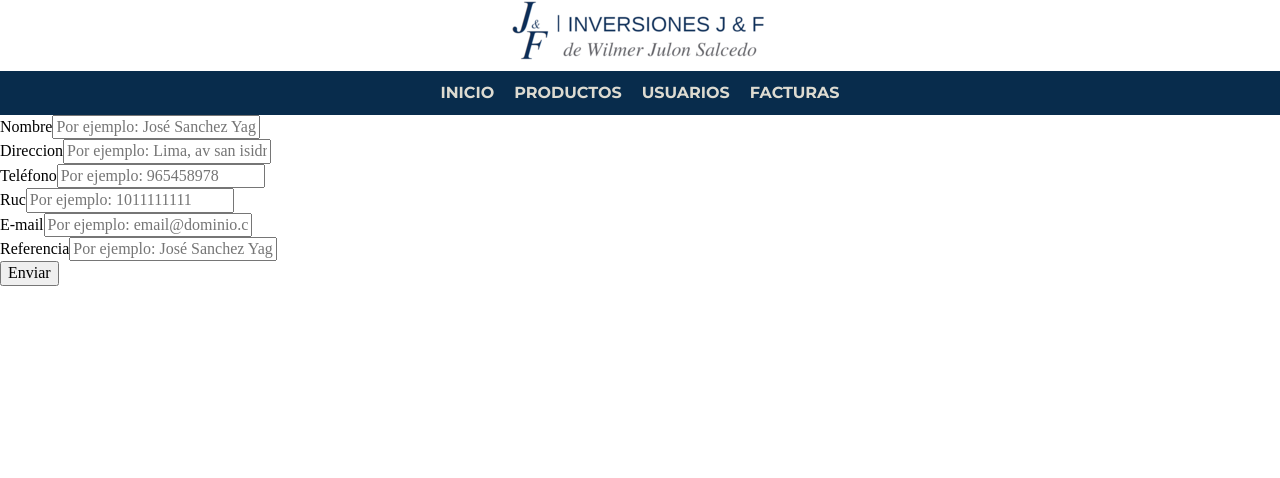
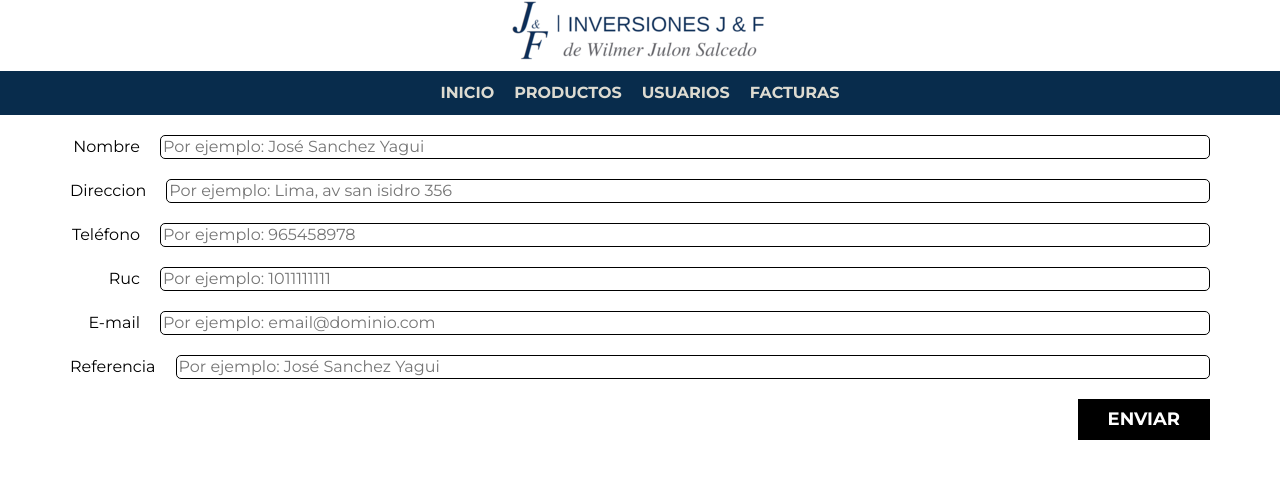
Before and after one commit to GoDeeper96/invoicejyfApp, a React (Create React App) app: page /Facturas in a window 1280 px wide. Shown: the top 478 px of the page. Built offline with nearby package versions, Linux system fonts and the light colour scheme.

Commit message:
Update Facturas.module.css

```diff
--- a/src/Pages/Facturas.module.css
+++ b/src/Pages/Facturas.module.css
@@ -0,0 +1,77 @@
+.contenedor{
+    max-width: 120rem;
+    margin: 0 auto;
+}
+
+.formulario {
+    background-color: var(--blanco);
+    font-family: var(--fuentePrincipal);
+    margin: 2rem auto 0 auto;
+    width: 95%;
+    padding: 0;
+}
+
+.campo {
+    display: flex;
+    margin-bottom: 2rem;
+}
+.campo__label {
+    flex: 0 0 9rem;
+    text-align: right;
+    padding-right: 2rem;
+}
+.campo__field {
+    flex: 1;
+    border: 1px solid var(--negro);
+    border-radius: 0.5rem;
+}
+.campo__field__textarea_unido {
+    height: 20rem;
+
+    flex: 1;
+    border: 1px solid var(--negro);
+    border-radius: 0.5rem;
+}
+
+
+.campo__boton_unido{
+    justify-content: end;
+
+    display: flex;
+    margin-bottom: 2rem;
+}
+
+.boton {
+    display: inline-block;
+    font-family: var(--fuentePrincipal);
+    color: var(--blanco);
+    text-align: center;
+    padding: 1rem 3rem;
+    font-size: 1.8rem;
+    text-transform: uppercase;
+    font-weight: 700;
+    margin-bottom: 2rem;
+    border: none;
+}
+
+.boton_uniadoa_primario:hover {
+    cursor: pointer;
+}
+.boton--primario {
+    background-color: var(--negro);
+}
+
+.boton_uniadoa_primario{
+    display: inline-block;
+    font-family: var(--fuentePrincipal);
+    color: var(--blanco);
+    text-align: center;
+    padding: 1rem 3rem;
+    font-size: 1.8rem;
+    text-transform: uppercase;
+    font-weight: 700;
+    margin-bottom: 2rem;
+    border: none;
+
+    background-color: var(--negro);
+}
```
